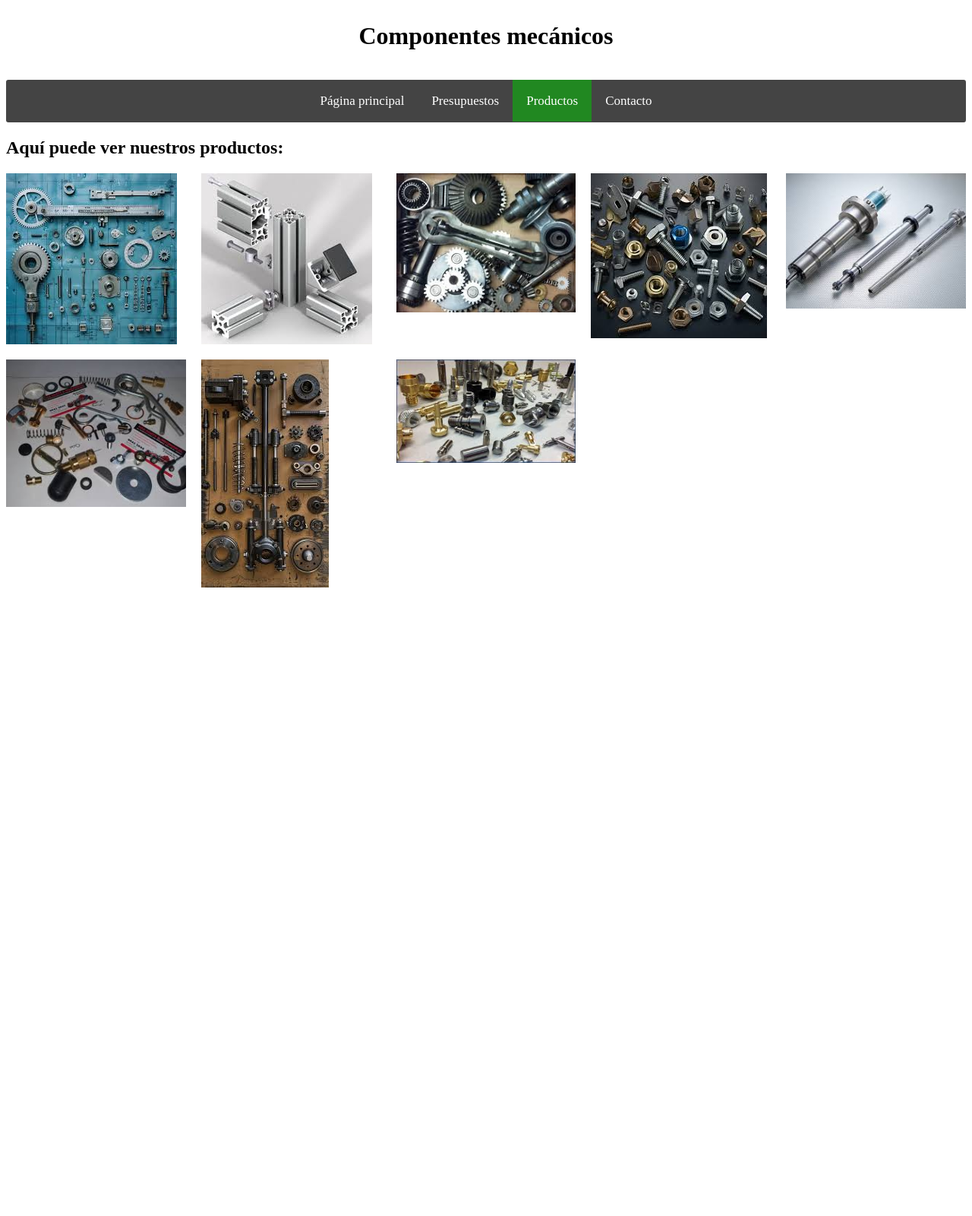
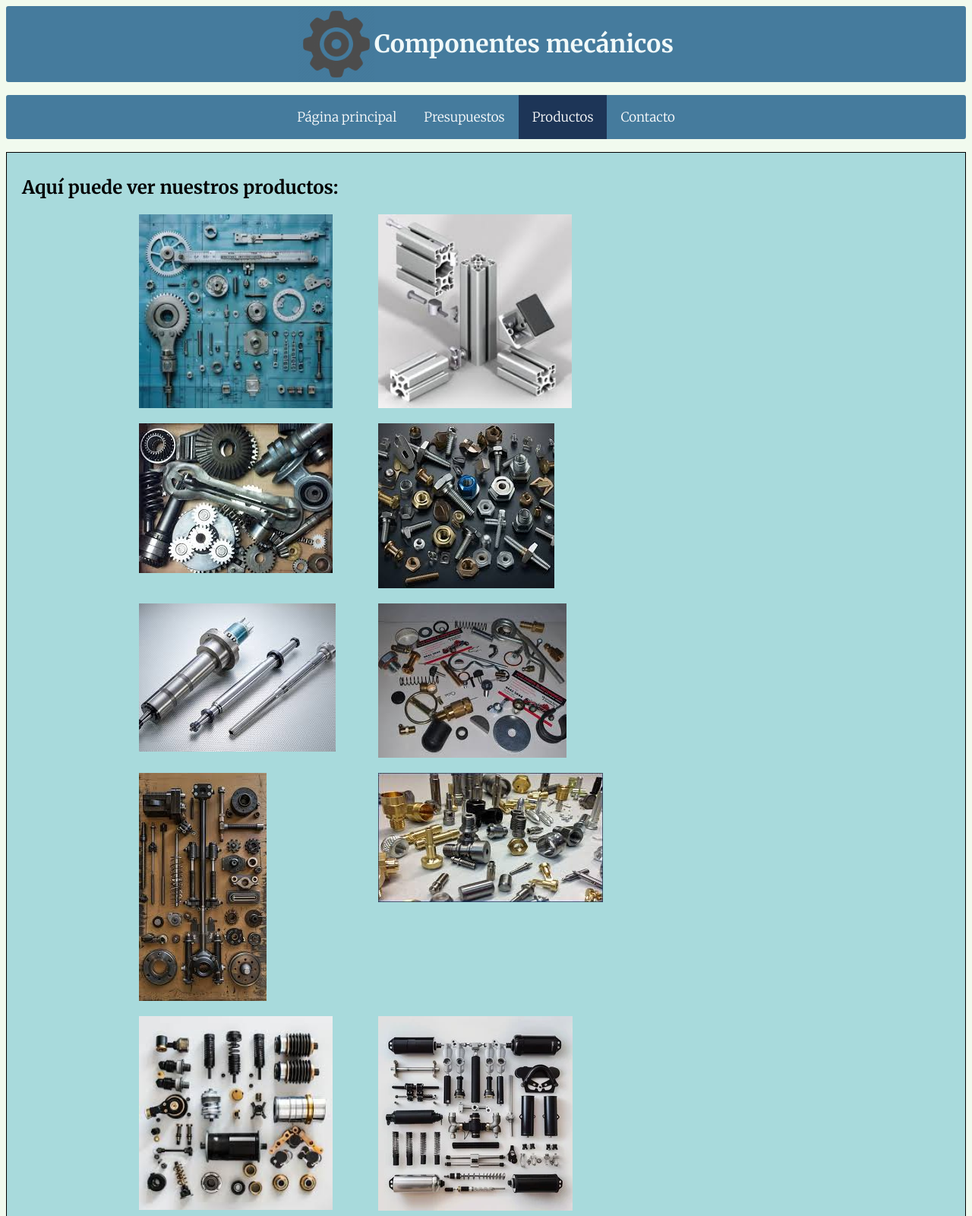
Before and after one commit to Axel814/mysite, a plain HTML site: page view/productos.html in a window 1280 px wide. Shown: the top 1600 px of the page at 76% size. Before the commit the page ends 800 px from the top, so only its background shows below. Drawn offline with Linux system fonts and the light colour scheme.

Commit message:
Additional styling

```diff
--- a/styles/style.css
+++ b/styles/style.css
@@ -1,20 +1,51 @@
-/* || Los estílos para la página principal */
+/* Importamos las fuentes para el sitio web */
+@import url("https://fonts.googleapis.com/css2?family=Merriweather:ital,wght@0,300;0,400;0,700;0,900;1,300;1,400;1,700;1,900&display=swap");
+
+/* || Los estílos principales */
 
 * {
     box-sizing: border-box;
 }
 
+header,
+nav ul,
+h2,
+p,
+footer,
+label,
+address {
+    font-family: "Merriweather", serif;
+}
+
 header {
     display: flex;
     justify-content: center;
+    background-color: #457B9D;
+    border-radius: 3px;
+    color: #F0F9F9;
+    height: 100px;
+    align-items: center;
+    font-weight: 900;
+    font-style: normal;
+}
+
+#logo {
+    max-height: 100%;
+    width: auto;
+}
+
+body {
+    background-color: #F1FAEE;
 }
 
 nav ul {
     border-radius: 3px;
-    background-color: #444;
+    background-color: #457B9D;
     display: flex;
     justify-content: center;
     text-align: center;
+    font-weight: 300;
+    font-style: normal;
     font-size: 17px;
 }
 
@@ -28,33 +59,45 @@ nav li {
 }
 
 nav a {
-    color: #fff;
+    color: white;
     text-decoration: none;
 }
 
 nav a.active {
-    background-color: #218821;
+    background-color: #1D3557;
 }
 
 nav a:hover {
-    background-color: #ddd;
-    color: black;
+    background-color: #E63946;
 }
 
 section {
     border: 1px solid black;
     margin: 5px 0;
     padding: 10px 20px;
+    background-color: #A8DADC;
+}
+
+h2 {
+    font-weight: 700;
+    font-style: normal;
+}
+
+p {
+    font-weight: 300;
+    font-style: normal;
 }
 
 footer {
     display: flex;
     justify-content: end;
     align-items: center;
-    background-color: #444;
-    color: #fff;
+    background-color: #457B9D;
+    color: white;
     padding: 10px 20px;
     border-radius: 3px;
+    font-weight: 300;
+    font-style: normal;
 }
 
 .fa {
@@ -98,6 +141,7 @@ textarea {
     border-radius: 4px;
     margin-top: 6px;
     margin-bottom: 16px;
+    font-family: inherit;
 }
 
 textarea {
@@ -106,7 +150,7 @@ textarea {
 
 input[type=submit] {
     background-color: #0465aa;
-    color: white;
+    color: #F1FAEE;
     padding: 12px 20px;
     margin-right: 10px;
     border: none;
@@ -120,8 +164,12 @@ input[type=submit]:hover {
 
 .container {
     border-radius: 5px;
-    background-color: #f2f2f2;
+    background-color: #A8DADC;
     padding: 20px;
+}
+
+.required {
+    color: #E63946;
 }
 
 /* || Los estílos para la galería */
@@ -130,6 +178,9 @@ input[type=submit]:hover {
     display: grid;
     grid-template-columns: repeat(auto-fit, minmax(200px, 1fr));
     grid-gap: 20px;
+    width: 50%;
+    margin-left: 12vw;
+    background-color: #A8DADC;
 }
 
 .image-item {
--- a/view/productos.html
+++ b/view/productos.html
@@ -4,10 +4,17 @@
         <meta charset="utf-8">
         <meta name="viewport" content="width=device-width">
         <link rel=stylesheet href=../styles/style.css>
+        <!-- Nececitamos esta librería para incluir logotipos en el pie de la página -->
+        <link rel="stylesheet" href="https://cdnjs.cloudflare.com/ajax/libs/font-awesome/4.7.0/css/font-awesome.min.css">
         <title>Presupuestos</title>
     </head>
     <body>
         <header>
+            <img id="logo"
+                 src="../images/logo.webp"
+                 alt="logotipo"
+                 width="900"
+                 height="612">
             <h1>Componentes mecánicos</h1>
         </header>
         <nav>
@@ -19,41 +26,89 @@
             </ul>
         </nav>
         <main>
+            <section>
                 <h2>Aquí puede ver nuestros productos:</h2>
                 <div class="images-container">
                     <div class="image-item">
                         <img src="../images/image1.jfif"
-                         alt="Componentes mecánicos">
+                             alt="Componentes mecánicos"
+                             width="255"
+                             height="255">
                     </div>
                     <div class="image-item">
                         <img src="../images/image2.jfif"
-                         alt="Componentes mecánicos">
+                             alt="Componentes mecánicos"
+                             width="255"
+                             height="255">
                     </div>
                     <div class="image-item">
                         <img src="../images/image3.jfif"
-                         alt="Componentes mecánicos">
+                             alt="Componentes mecánicos"
+                             width="255"
+                             height="197">
                     </div>
                     <div class="image-item">
                         <img src="../images/image4.jfif"
-                         alt="Componentes mecánicos">
+                             alt="Componentes mecánicos"
+                             width="232"
+                             height="217">
                     </div>
                     <div class="image-item">
                         <img src="../images/image5.jfif"
-                         alt="Componentes mecánicos">
+                             alt="Componentes mecánicos"
+                             width="259"
+                             height="195">
                     </div>
                     <div class="image-item">
                         <img src="../images/image6.jfif"
-                         alt="Componentes mecánicos">
+                             alt="Componentes mecánicos"
+                             width="248"
+                             height="203">
                     </div>
                     <div class="image-item">
                         <img src="../images/image7.jfif"
-                         alt="Componentes mecánicos">
+                             alt="Componentes mecánicos"
+                             width="168"
+                             height="300">
                     </div>
                     <div class="image-item">
                         <img src="../images/image8.jfif"
-                         alt="Componentes mecánicos">
+                             alt="Componentes mecánicos"
+                             width="296"
+                             height="170">
+                    </div>
+                    <div class="image-item">
+                        <img src="../images/image9.jfif"
+                             alt="Componentes mecánicos"
+                             width="255"
+                             height="255">
+                    </div>
+                    <div class="image-item">
+                        <img src="../images/image10.webp"
+                             alt="Componentes mecánicos"
+                             width="256"
+                             height="256">
+                    </div>
+                    <div class="image-item">
+                        <img src="../images/image11.jpg"
+                             alt="Componentes mecánicos"
+                             width="400"
+                             height="307">
+                    </div>
+                    <div class="image-item">
+                        <img src="../images/image12.jpg"
+                             alt="Componentes mecánicos"
+                             width="512"
+                             height="512">
                     </div>
                 </div>
+            </section>
         </main>
+        <footer>
+            <a href="#" class="fa fa-google"></a>
+            <a href="#" class="fa fa-facebook"></a>
+            <a href="#" class="fa fa-twitter"></a>
+            Copyright Mecacomp 2024
+        </footer>
     </body>
 </html>
```
Also changed, not shown: index.html (+5 -0 lines), view/contacto.html (+15 -2 lines), view/presupuestos.html (+26 -6 lines), images/image10.webp (added), images/image11.jpg (added), images/image12.jpg (added), images/image9.jfif (added), images/logo.webp (added), url de la pagina.txt (added). Lines whose indentation alone changed are shown as unchanged.
